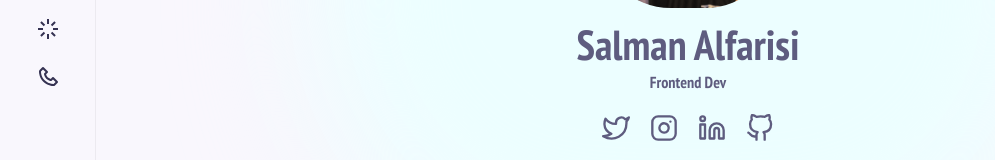
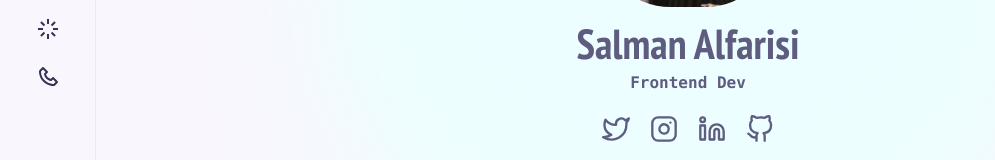
Before and after one commit to MuhammadSalmanAlfarisi/msaf, a React (Vite) app: page / in a window 1280 px wide. Shown: the part 403-563 px from the top of the page, without its empty margins (0-995 px from the left). Built offline with nearby package versions, Linux system fonts and the light colour scheme.

Commit message:
feats: nitpicks

```diff
--- a/src/pages/Home.jsx
+++ b/src/pages/Home.jsx
@@ -16,12 +16,14 @@ const Home = () => {
 
       {/* main home */}
       <div className="z-10 flex flex-col items-center p-3 text-center ">
-        <img src={Me} alt="" className="mb-3 w-36 lg:w-44 rounded-[40%]" />
+        <img src={Me} alt="" className="mb-3 w-36 rounded-[40%] lg:w-44" />
         <h1 className="text-[36px] font-bold lg:text-[42px]">
           Salman Alfarisi
         </h1>
         {/* add animation type */}
-        <span className="text-md font-semibold">Frontend Dev</span>
+        <span className="text-md font-semibold">
+          <code>Frontend Dev</code>
+        </span>
         <Social />
         <a href="#about" className="absolute bottom-16">
           <CgScrollV className="ani-mouse relative h-8 w-8 hover:text-first" />
```
